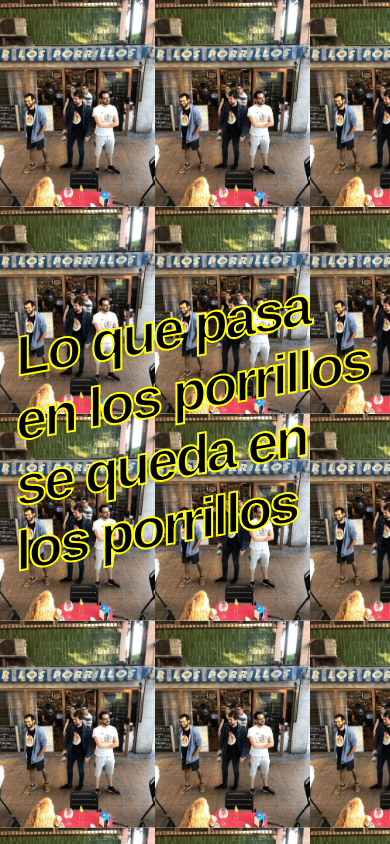
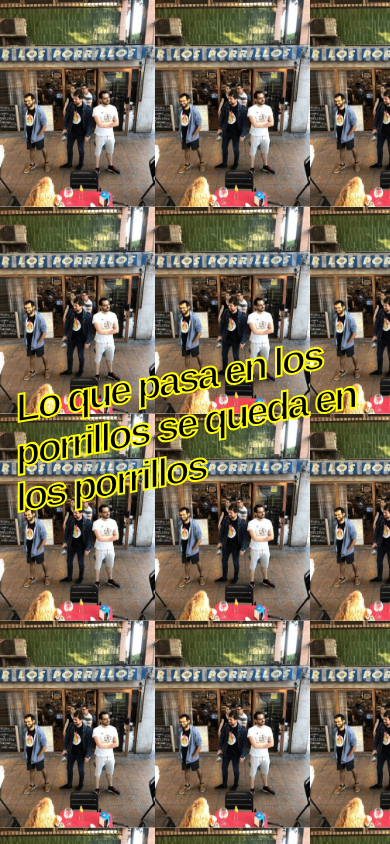
Before and after one commit to ikerffernandez/porrillos-site, a plain HTML site: page index.html in a window 390 px wide. Drawn offline with Linux system fonts and the light colour scheme; a web font is replaced by a local one.

Commit message:
Update style.css

```diff
--- a/style.css
+++ b/style.css
@@ -71,7 +71,7 @@ h1:hover {
 @media (max-width: 599px) {
 
 	h1 {
-		font-size: 56px;
+		font-size: 40px;
 	}
 
 .title {
```
